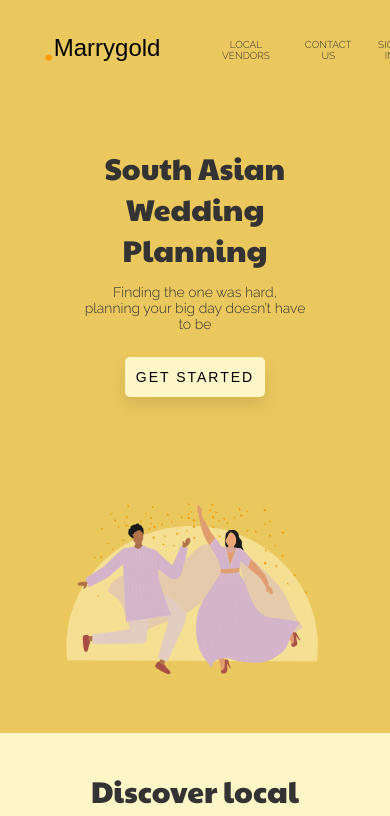
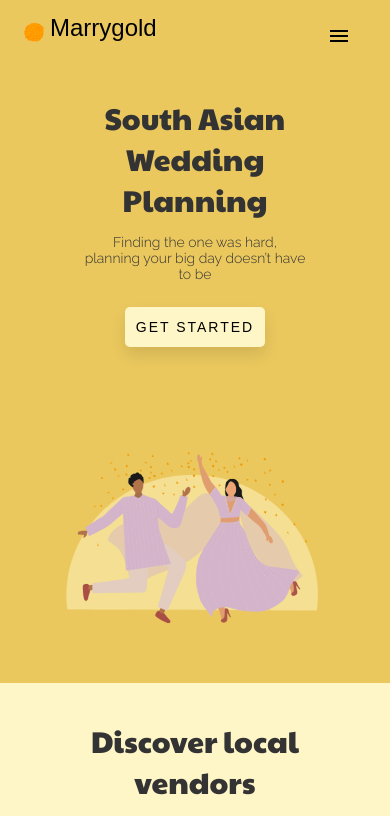
Before and after one commit to mahi-g/marrigold, a React (Create React App) app: page / in a window 390 px wide. Shown: the top 816 px of the page. Built offline with nearby package versions, Linux system fonts and the light colour scheme; a web font is replaced by a local one.

Commit message:
Add mobile navigation

```diff
--- a/src/App.js
+++ b/src/App.js
@@ -5,7 +5,7 @@ import { ThemeProvider } from '@emotion/react';
 import styled from '@emotion/styled';
 import Loading from './components/graphics/loading-graphics';
 import { theme } from './theme';
-import Nav from './components/Nav.js';
+import Nav from './components/Nav';
 import './index.css';
 
 const LoadableHomePage = lazy(() =>
--- a/src/components/Nav.js
+++ b/src/components/Nav.js
@@ -1,7 +1,10 @@
-import React from 'react'
+import React, { useState } from 'react'
 import styled from '@emotion/styled'
 import { theme } from '../theme'
-import marigold from "../images/marigold.png";
+import marigold from '../images/marigold.png'
+import MediaQueries from '../hooks/MediaQueries'
+import MenuIcon from '@material-ui/icons/Menu'
+import CloseIcon from '@material-ui/icons/Close';
 
 const Logo = styled.a`
     display: flex;
@@ -14,54 +17,92 @@ const LogoText = styled.div`
     padding-top: ${theme.fontSize.tiny};
     text-align: left;
 `
-
 const LogoImg = styled.img`
-    width: 2.5vw;
+    width: 30px;
     height: auto;
     margin: auto;
+    padding-bottom: ${theme.fontSize.tiny};
+    @media ${theme.screenSize.upToLarge} {
+        width: 30px;
+        padding-bottom: 0;
         padding-top: ${theme.fontSize.tiny};
+    }
 `
-
 const Ul = styled.ul`
     display: flex;
+    flex-direction: ${ ({column}) => column ? 'column' : 'row' };
     justify-content: space-around;
     width: 35%;
-    @media ${theme.screenSize.upToSmall} {
-        width: 70%;
+    @media ${theme.screenSize.upToLarge} {
+        width: 76%;
+        margin: 2px 0;
+        padding: 32px;
     }
 `
 const Li = styled.li`
-    margin: auto;
-    padding: 1.5% 4%;
+    padding: 4%;
     list-style-type:none;
     text-align: center;
     text-transform: uppercase;
     font-size: ${theme.fontSize.tiny};
-
-    &:hover{
-        background: ${theme.colorMap.cream};
-        border-radius: 12px;
-    }
-
     @media ${theme.screenSize.upToSmall} {
         font-size: ${theme.fontSize.micro};
+        padding: 24px 0;
     }
 `
 const Link = styled.a`
     text-decoration: none;
-    color: ${theme.colorMap.darkGrey2};
+    color: ${ ({color}) => color ? color : theme.colorMap.darkGrey2};
 `
 const NavBar = styled.div`
     display: flex;
     justify-content: space-between;
-    margin: ${theme.size.medium} ${theme.size.mediumLarge};
+    margin: 0;
     padding: 0 ${theme.size.medium};
     width: 95vw;
     background: ${theme.colorMap.mustardYellow};
 `
+const MobileNavBar = styled.div`
+    z-index: 200;
+    height: 100vh;
+    width: 280px;
+    background: ${theme.colorMap.darkGrey2};
+    position: fixed;
+    top: 0;
+    transform: ${ ({transform}) => transform ? `translate(0px)` : `translate(-290px)` };
+    transition: transform 1.5s ease-in-out;
+    @media ${theme.screenSize.upToSmall} {
+        width: 50%;
+    }
+`
+const BurgerButton = styled.button`
+    width: 50px;
+    height: 50px;
+    border: none;
+    padding-top: ${theme.size.mediumLarge};
+    padding-right: ${theme.size.xlarge};
+    background: ${theme.colorMap.mustardYellow};
+    cursor: pointer;
+    &:hover{
+        transform: scale(1.2, 1.2);
+        transition: transform 0.5s ease-in-out;
+    }
+    &:focus{
+        outline: none;
+    }
+    @media ${theme.screenSize.upToSmall} {
+        padding-right: ${theme.size.xlarge};
+    }
+`;
 
 const Nav = () => {
+    const screen = MediaQueries();
+    const [open, setOpen] = useState(false);
+    const showSidebar = () => {
+        setOpen(!open);
+    }
     return (
+        <div>
             <NavBar>
                 <Logo href='/'>
                     <LogoImg
@@ -72,12 +113,27 @@ const Nav = () => {
                         Marrygold
                     </LogoText>
                 </Logo>
-            <Ul>
+            {
+                screen <= 1023
+                ?<BurgerButton onClick={showSidebar}> { open ? <CloseIcon /> : <MenuIcon /> }</BurgerButton>
+                :<Ul>
                     <Li><Link href="#">Local Vendors</Link></Li>
                     <Li><Link href="#">Contact Us</Link></Li>
-                <Li><Link href="#">Sign In</Link></Li>
+                    <Li><Link href="/signin">Sign In</Link></Li>
                 </Ul>
+            }
             </NavBar>
+        {
+            screen <= 1023 &&
+            <MobileNavBar transform={ open ? 'true' : ''}>
+                <Ul column={'column'}>
+                    <Li><Link color = { theme.colorMap.cream } href="#">Local Vendors</Link></Li>
+                    <Li><Link  color = { theme.colorMap.cream } href="#">Contact Us</Link></Li>
+                    <Li><Link  color = { theme.colorMap.cream } href="/signin">Sign In</Link></Li>
+                </Ul>
+            </MobileNavBar>
+        }
+        </div>
     )
 }
 
--- /dev/null
+++ b/src/hooks/MediaQueries/index.js
@@ -0,0 +1,29 @@
+import { useState, useEffect } from 'react';
+
+const MediaQueries = () => {
+    const [screenSize, setScreen] = useState(1024);
+
+    const getWidth = () => {
+        const width = window.innerWidth;
+        setScreen(parseInt(width));
+        console.log("getwidth", width);
+    }
+    const onloadtest = () => {
+        const width = window.innerWidth;
+        setScreen(parseInt(width));
+        console.log("onload", width);
+    }
+    useEffect(() => {
+        //get current width when page loads
+        window.addEventListener('load', onloadtest);
+
+        window.addEventListener('resize', getWidth);
+        return () => {
+            window.removeEventListener("resize", getWidth);
+            window.addEventListener('load', onloadtest);
+        }
+    }, []);
+    return screenSize;
+}
+
+export default MediaQueries;
```
Lines whose indentation alone changed are shown as unchanged.
